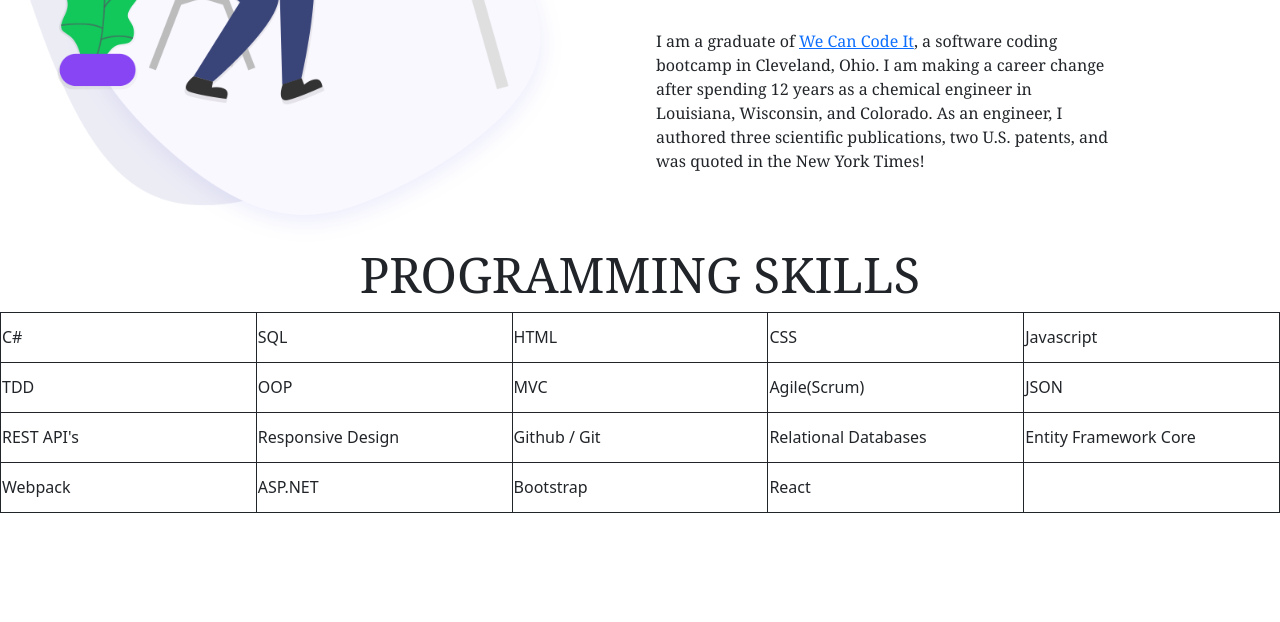
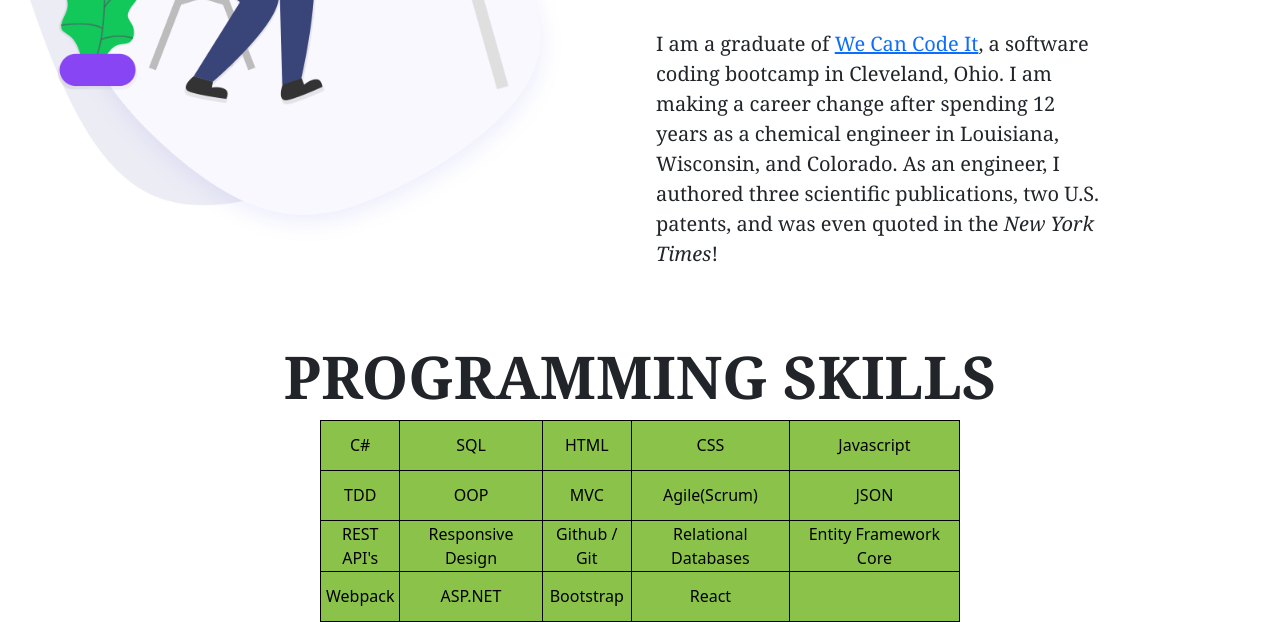
Before and after one commit to MatthewGray319/MGrayProfilePage, a plain HTML site: page index.html in a window 1280 px wide. Shown: the part 641-1263 px from the top of the page. Before the commit the page ends 1154 px from the top, so only its background shows below. Drawn offline with nearby package versions, Linux system fonts and the light colour scheme.

Commit message:
Centered Table.

```diff
--- a/index.html
+++ b/index.html
@@ -86,8 +86,8 @@
           <span>myself</span>
         </h2>
         <div class="paragraph py-4 w-75">
-          <p class="para">
-            I am a graduate of <a href="https://wecancodeit.org/">We Can Code It</a>, a software coding bootcamp in Cleveland, Ohio. I am making a career change after spending 12 years as a chemical engineer in Louisiana, Wisconsin, and Colorado. As an engineer, I authored three scientific publications, two U.S. patents, and was quoted in the New York Times!
+          <p class="para about-para">
+            I am a graduate of <a href="https://wecancodeit.org/">We Can Code It</a>, a software coding bootcamp in Cleveland, Ohio. I am making a career change after spending 12 years as a chemical engineer in Louisiana, Wisconsin, and Colorado. As an engineer, I authored three scientific publications, two U.S. patents, and was even quoted in the <span class="newspaper">New York Times</span>!
           </p>
         </div>
       </div>
@@ -104,10 +104,10 @@
     <!------------------------------- Skills ------------------------------>
 <section class="skills">
   <div class="container-fluid">
-    <div class="row">
+    <div class="row justify-center align-center">
       <h2 class="skills-title">Programming Skills</h2>
       </br>
-<table>
+<table class="skills-table">
   <tbody>
     <tr>
       <td>C#</td>
--- a/style.css
+++ b/style.css
@@ -44,6 +44,11 @@ html {
   font-family: Cambria, Cochin, Georgia, Times, 'Times New Roman', serif;
 }
 
+.about-para {
+  font-family: Cambria, Cochin, Georgia, Times, 'Times New Roman', serif;
+  font-size: 20px;
+}
+
 .site-main .site-banner .site-title h3 {
   padding-top: 10%;
   padding-bottom: 0%;
@@ -61,7 +66,8 @@ html {
 .skills-title {
   text-align: center;
   font-family: Cambria, Cochin, Georgia, Times, 'Times New Roman', serif;
-  font-size: 49px;
+  font-size: 59px;
+  font-weight: bold;
   text-transform: uppercase;
 }
 
@@ -69,18 +75,23 @@ html {
   text-align: center;
   font: normal bold 25px Arial;
 }
+.newspaper {
+font-style: italic;
+}
 
-table
-    {
-        table-layout: fixed;
-        word-break: break-all;
-        border-collapse: collapse;
-        width:80%;
-    }
+.skills-table {
+  width: 50%;
+  margin-left: auto;
+  margin-right: auto;
+}
 td
     {
-        height:50px;
-        border: 1px solid;
+      height:50px;
+      border: 1px solid;
+      border-color: black;
+      text-align: center;
+      background-color: #8bc34a;
+      color: black;
     }
 
 @media only screen and (min-width: 1600px) {
```
